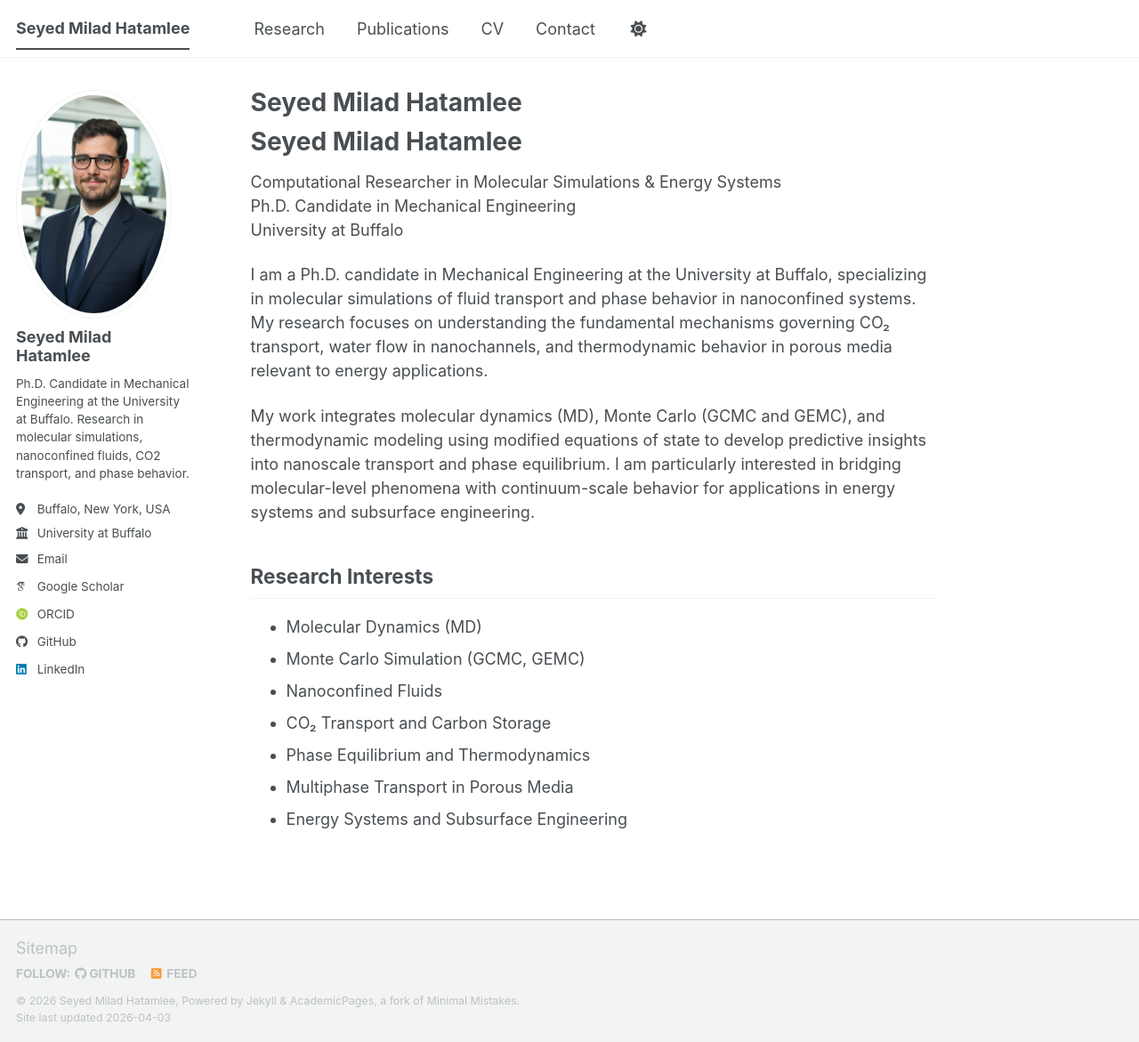
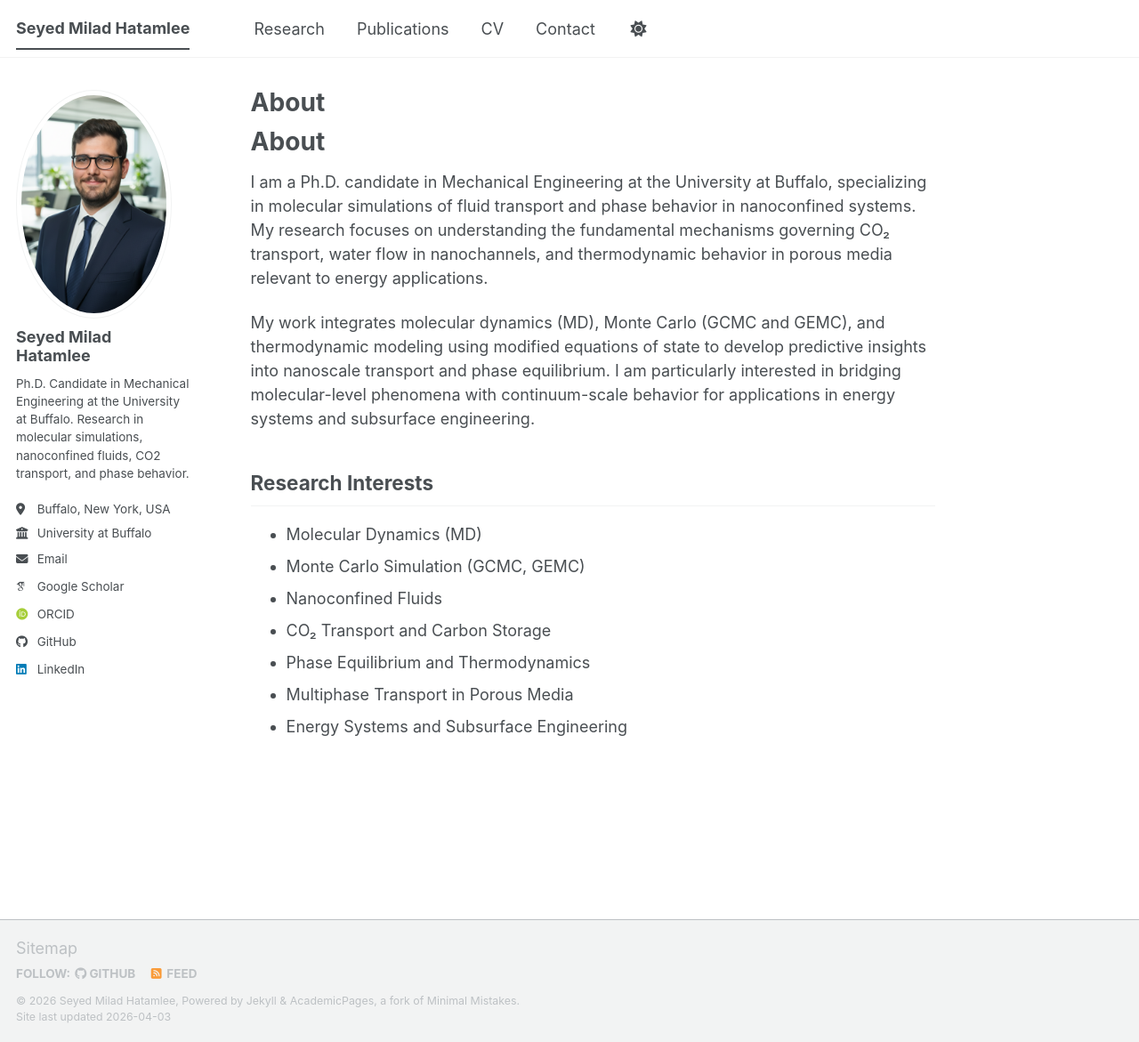
Before and after one commit to miladhtml/miladhatamlee.github.io, a Jekyll site: the page built from _pages/about.md, in a window 1280 px wide and 1171 px high. Shown: the whole window at 89% size. Built offline with Jekyll 4.4.1, drawn with Linux system fonts in a browser that asks for light colours; some web fonts are replaced; a script bundle is joined from its source files by our own code; library files that are not in the unit come from our copies; our own code applies the rules of GitHub Pages for plain Markdown files.

Commit message:
Revise 'About' section with detailed research focus
Updated the 'About' section to provide detailed information about research and academic background.

```diff
--- a/_pages/about.md
+++ b/_pages/about.md
@@ -5,10 +5,7 @@ permalink: /
 author_profile: true
 ---
 
-# Seyed Milad Hatamlee
-Computational Researcher in Molecular Simulations & Energy Systems
-Ph.D. Candidate in Mechanical Engineering
-University at Buffalo
+# About
 
 I am a Ph.D. candidate in Mechanical Engineering at the University at Buffalo, specializing in molecular simulations of fluid transport and phase behavior in nanoconfined systems. My research focuses on understanding the fundamental mechanisms governing CO₂ transport, water flow in nanochannels, and thermodynamic behavior in porous media relevant to energy applications.
 
```
